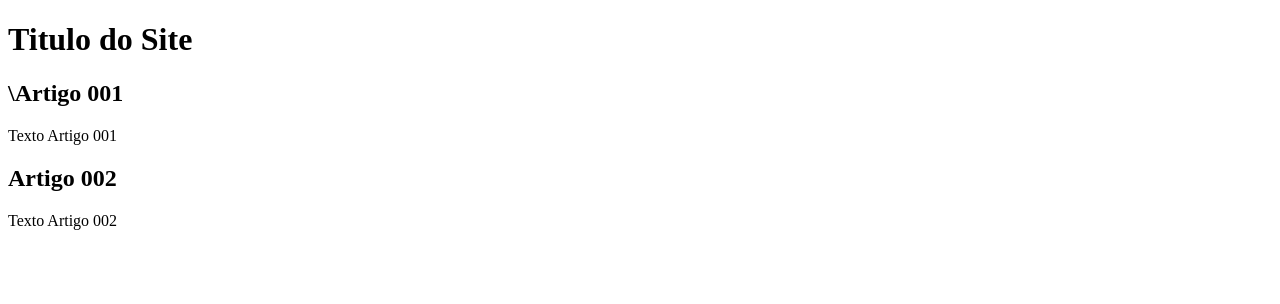
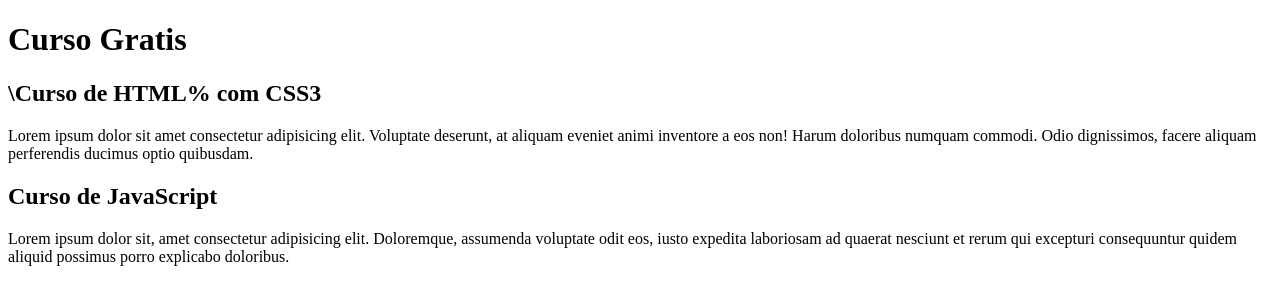
Before and after one commit to SantosRyan20/projeto_site, a plain HTML site: page index.html in a window 1280 px wide. Drawn offline with Linux system fonts and the light colour scheme.

Commit message:
comecei a escrever o conteudo

```diff
--- a/index.html
+++ b/index.html
@@ -8,15 +8,15 @@
 <body>
     <main>
         <header>
-            <h1>Titulo do Site</h1>
+            <h1>Curso Gratis</h1>
         </header>
         <article>
-            <h2>\Artigo 001</h2>
-            <p>Texto Artigo 001</p>
+            <h2>\Curso de HTML% com CSS3</h2>
+            <p>Lorem ipsum dolor sit amet consectetur adipisicing elit. Voluptate deserunt, at aliquam eveniet animi inventore a eos non! Harum doloribus numquam commodi. Odio dignissimos, facere aliquam perferendis ducimus optio quibusdam.</p>
         </article>
         <article>
-            <h2>Artigo 002</h2>
-            <p>Texto Artigo 002</p>
+            <h2>Curso de JavaScript</h2>
+            <p>Lorem ipsum dolor sit, amet consectetur adipisicing elit. Doloremque, assumenda voluptate odit eos, iusto expedita laboriosam ad quaerat nesciunt et rerum qui excepturi consequuntur quidem aliquid possimus porro explicabo doloribus.</p>
         </article>
     </main>
 </body>
```
